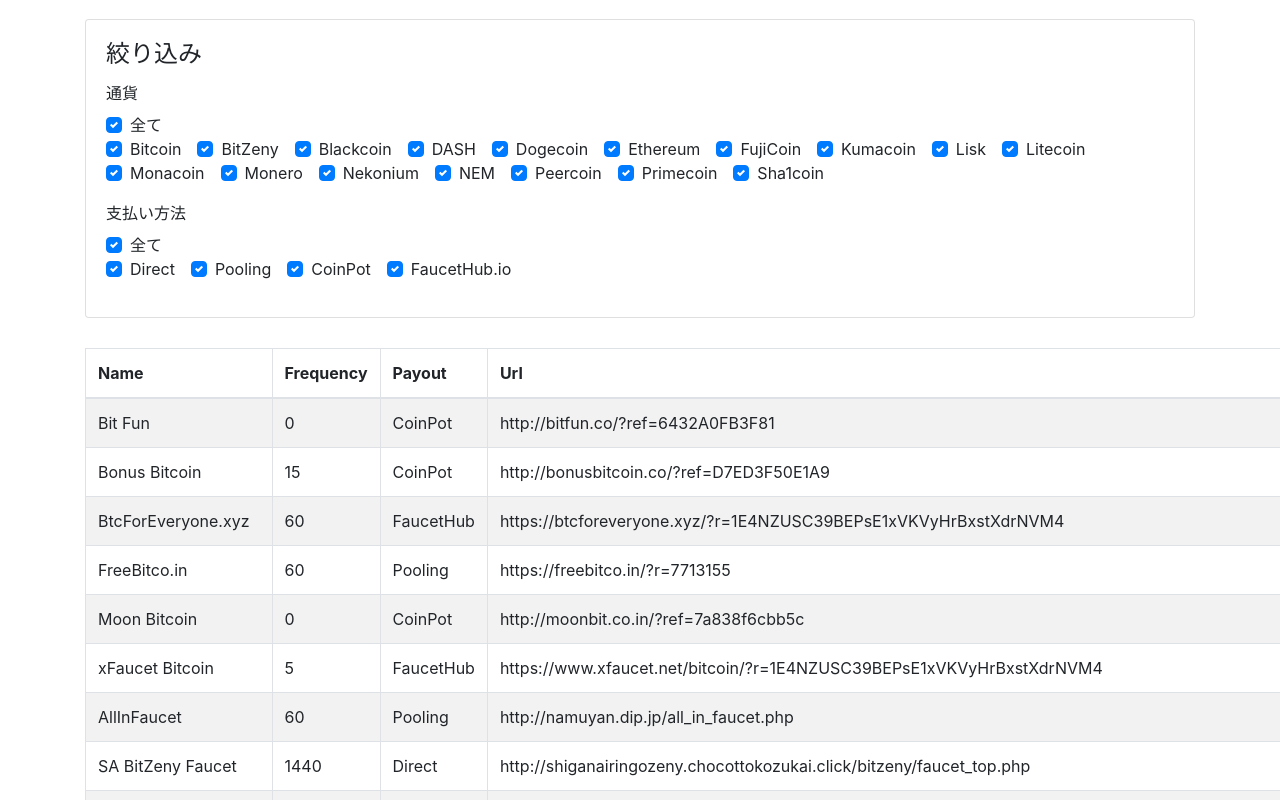
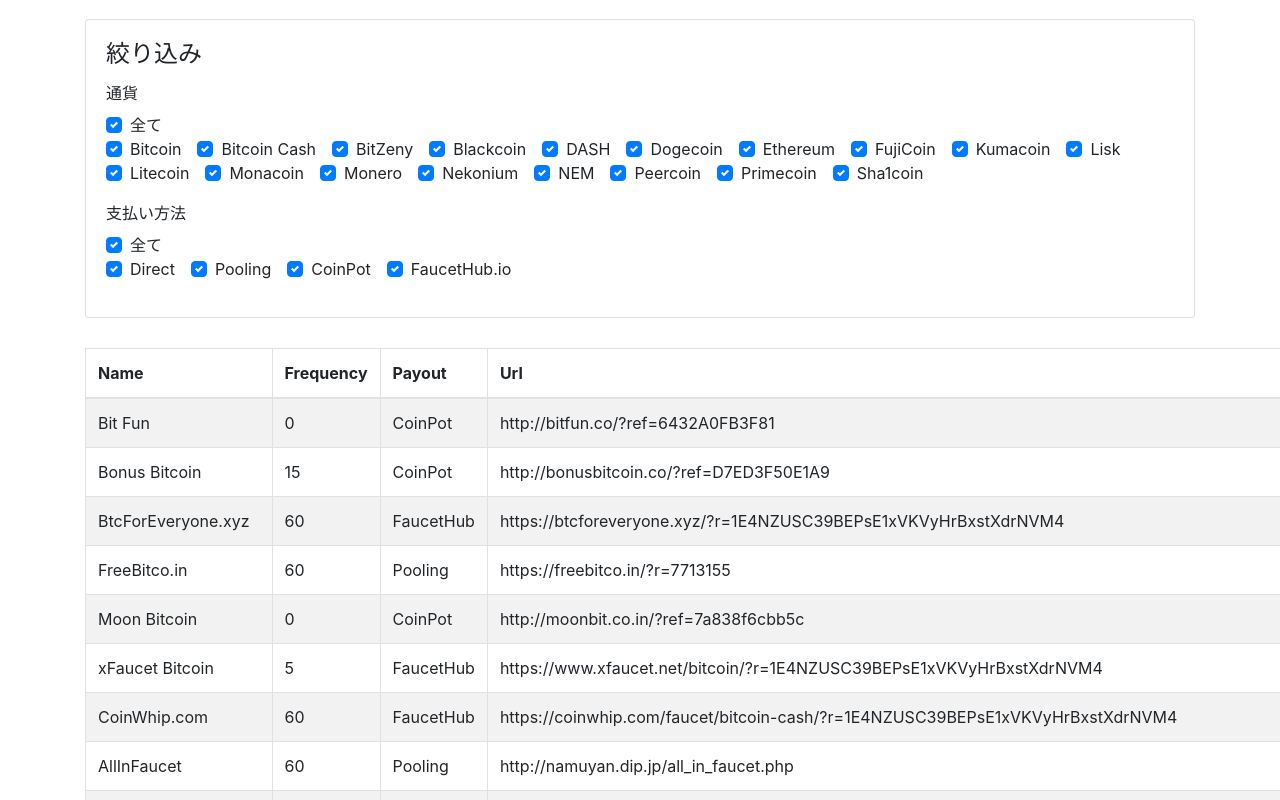
Before and after one commit to mika-archived/ccfaucet.mochizuki.moe, a Vue app: page /#/ in a window 1280 px wide. Shown: the part 220-1020 px from the top of the page. Built offline with nearby package versions, Linux system fonts and the light colour scheme; no server answers.

Commit message:
Add Bitcoin Cash

```diff
--- a/src/components/Root.vue
+++ b/src/components/Root.vue
@@ -72,7 +72,7 @@
     const currencies = _.sortBy(require('../data/currencies.json'), (w) => w.name.toLowerCase())
     const faucets = []
     _.forEach(currencies, (w) => {
-      const _faucets = _.sortBy(require(`../data/faucets/${w.name.toLowerCase()}.json`), (w) => w.name.toLowerCase())
+      const _faucets = _.sortBy(require(`../data/faucets/${w.name.toLowerCase().replace(' ', '-')}.json`), (w) => w.name.toLowerCase())
       _.forEach(_faucets, (v) => {
         if (b) {
           v.url = v.url.replace(/(\?)?r(ef)?(=|\/).*/g, '')
@@ -112,7 +112,7 @@
         return 'N/A'
       }
       const payout = this.resolve('payouts', 'id', data.payout)
-      return `${payout.min[currency.name.toLowerCase()]} ${currency.symbol}`
+      return `${payout.min[currency.name.toLowerCase().replace(' ', '-')]} ${currency.symbol}`
     },
     pricing: function(data) {
       if (this.$data.tickers === null) {
--- a/src/data/currencies.json
+++ b/src/data/currencies.json
@@ -66,5 +66,9 @@
   {
     "name": "Monero",
     "symbol": "XMR"
+  },
+  {
+    "name": "Bitcoin Cash",
+    "symbol": "BCH"
   }
 ]
--- /dev/null
+++ b/src/data/faucets/bitcoin-cash.json
@@ -0,0 +1,8 @@
+[
+  {
+    "name": "CoinWhip.com",
+    "frequency": 60,
+    "payout": "FaucetHub",
+    "url": "https://coinwhip.com/faucet/bitcoin-cash/?r=1E4NZUSC39BEPsE1xVKVyHrBxstXdrNVM4"
+  }
+]
--- a/src/data/payouts.json
+++ b/src/data/payouts.json
@@ -28,7 +28,7 @@
       "ethereum": 0.01,
       "litecoin": 0.01,
       "dogecoin": 10,
-      "bitcoin cash": 0.0002,
+      "bitcoin-cash": 0.0002,
       "blackcoin": 2,
       "dash": 0.001,
       "peercoin": 1,
```
Also changed, not shown: 9 other files (tests, documents, lock files or other folders).
